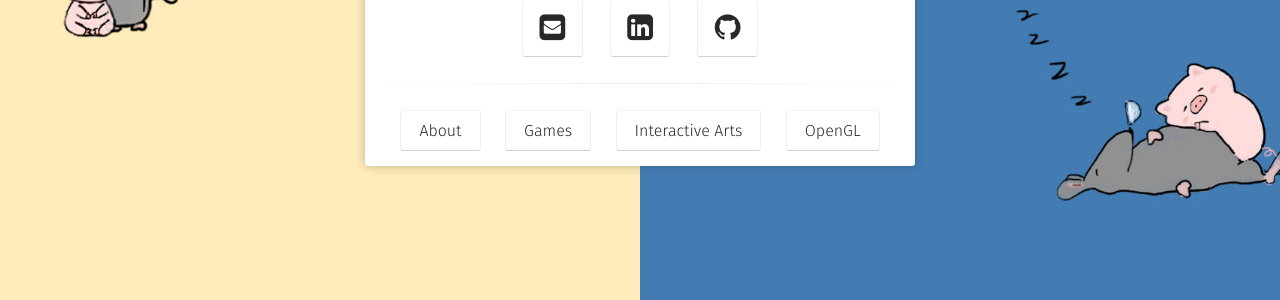
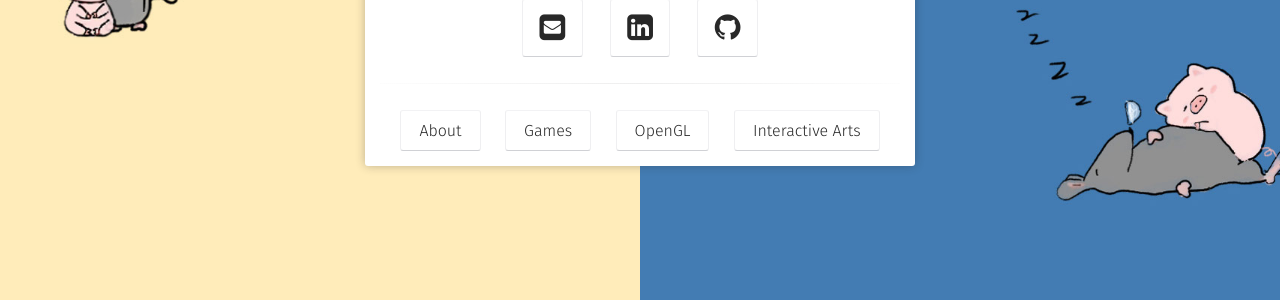
Before and after one commit to MuruC/MuruC.github.io, a Jekyll site: the page built from index.html, in a window 1280 px wide. Shown: the part 520-820 px from the top of the page. Built offline with Jekyll 4.4.1, drawn with Linux system fonts in a browser that asks for light colours; some web fonts are replaced.

Commit message:
Update home.html

```diff
--- a/_layouts/home.html
+++ b/_layouts/home.html
@@ -38,11 +38,11 @@ layout: compress
                          <a class="btn zoombtn" href="{{ site.url }}/games">
                          Games
                          </a>
+                         <a class="btn zoombtn" href="{{ site.url }}/OpenGL">
+                        OpenGL
+                        </a>
 						  <a class="btn zoombtn" href="{{ site.url }}/interactive_arts">
                          Interactive Arts
-                         </a>
-                         <a class="btn zoombtn" href="{{ site.url }}/OpenGL">
-                         OpenGL
                          </a>
                  </h3>
             </div>
```
